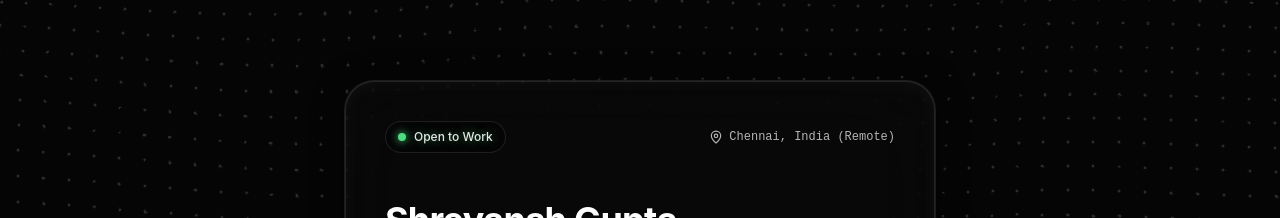
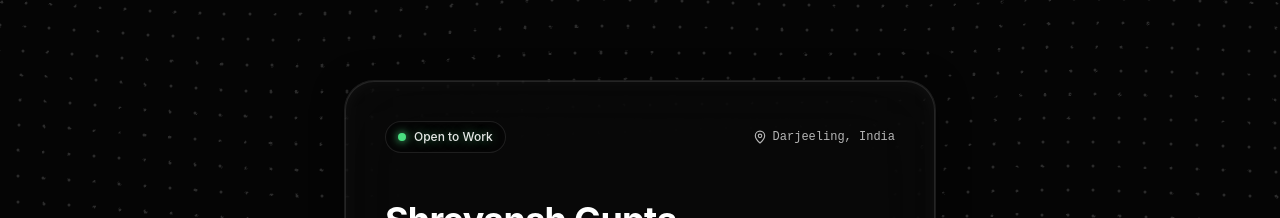
Before and after one commit to shrey258/portfolio_2, a React (Vite) app: page / in a window 1280 px wide. Shown: the top 218 px of the page. Built offline with nearby package versions, Linux system fonts and the light colour scheme.

Commit message:
Update location from Chennai, India (Remote) to Darjeeling, India in IdentityCard component

```diff
--- a/src/components/IdentityCard.tsx
+++ b/src/components/IdentityCard.tsx
@@ -69,7 +69,7 @@ const IdentityCard = () => {
           }}
         >
           <MapPin size={14} />
-          <span>Chennai, India (Remote)</span>
+          <span>Darjeeling, India</span>
         </div>
       </div>
 
```
